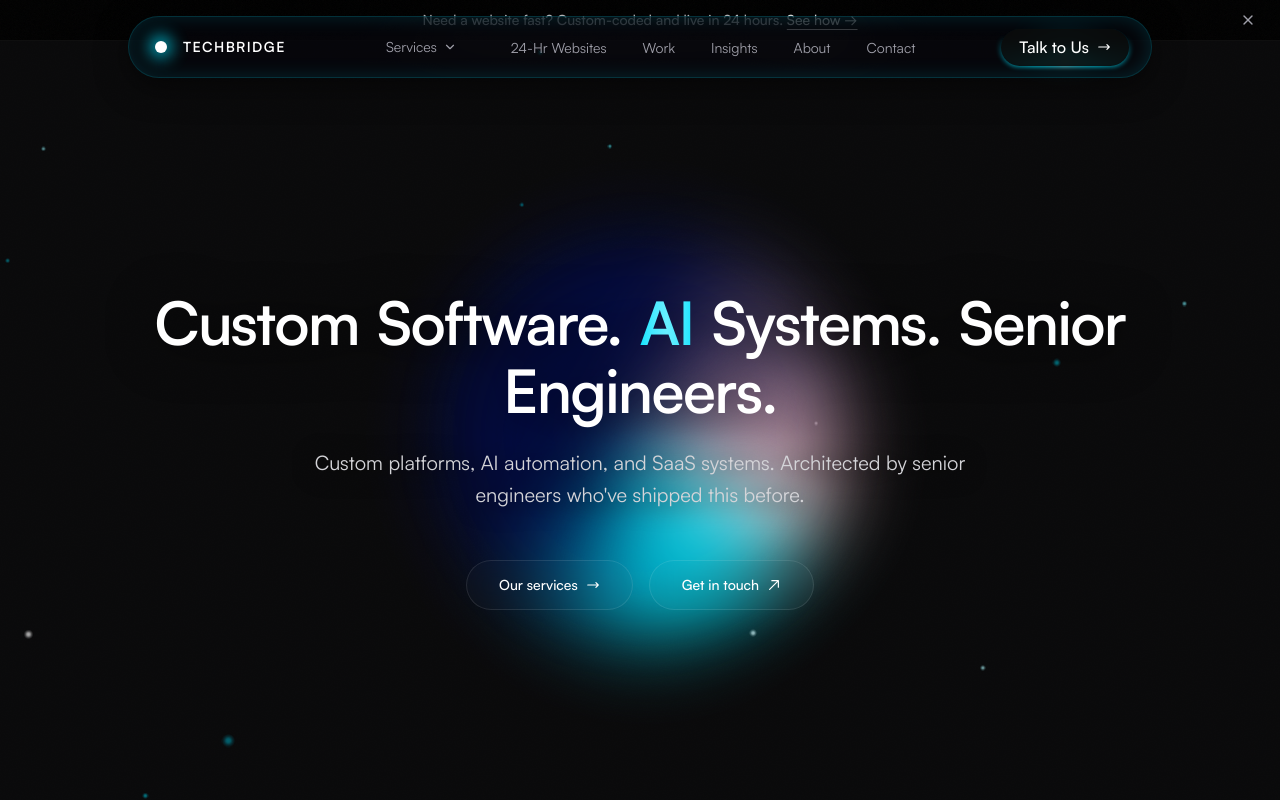
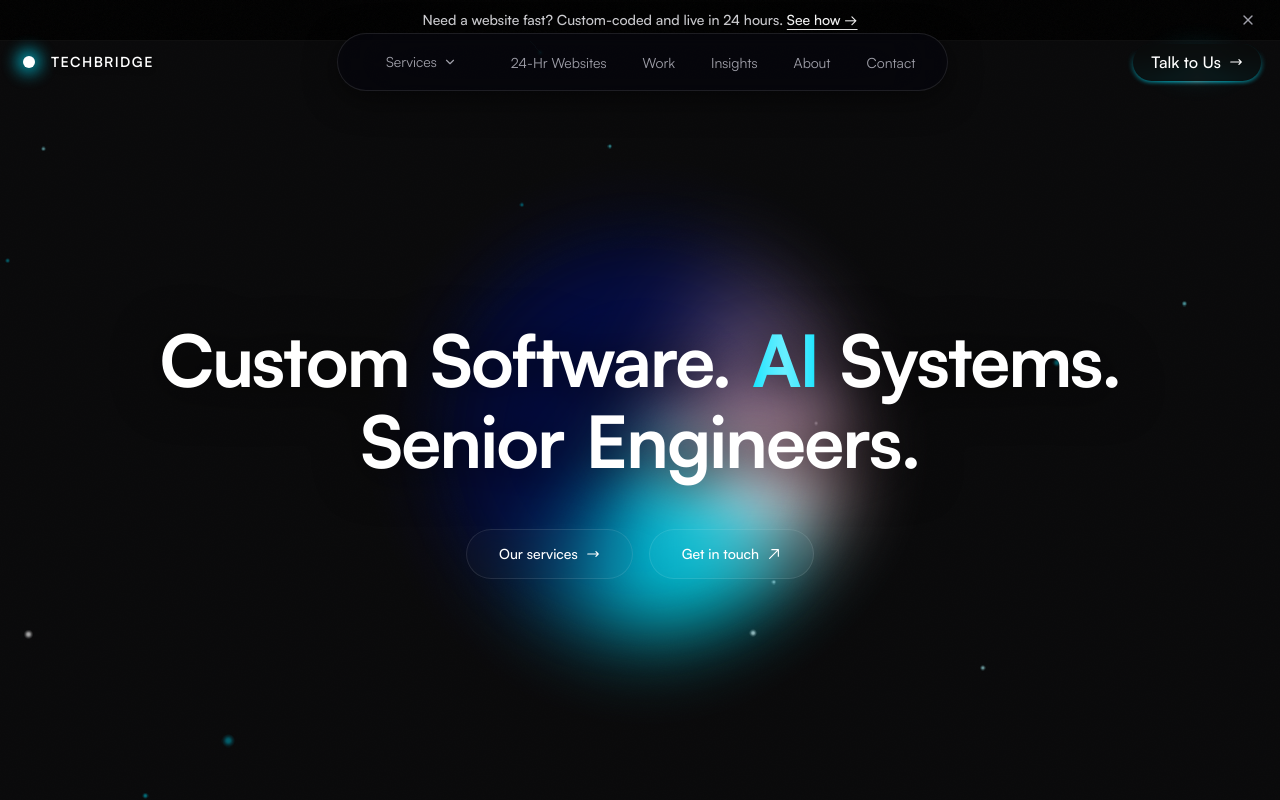
Before and after one commit to sajawalalisohail/techbridge, a Next.js app in the folder premium-next-app/: page / in a window 1280 px wide. Shown: the top 800 px of the page. Built offline with nearby package versions, Linux system fonts and the light colour scheme.

Commit message:
blob 3/18/2026 10 pm

```diff
--- a/premium-next-app/src/components/home/Hero.tsx
+++ b/premium-next-app/src/components/home/Hero.tsx
@@ -72,13 +72,13 @@ export default function Hero() {
                 className="relative z-10 mx-auto flex min-h-screen max-w-[100rem] flex-col items-center justify-center px-6 pb-24 pt-28 lg:px-10"
             >
 
-                {/* Primary headline — word-by-word reveal */}
+                {/* Primary headline */}
                 <motion.h1
                     variants={{
                         hidden: {},
-                        show: { transition: { staggerChildren: 0.08, delayChildren: 0.1 } },
+                        show: { transition: { staggerChildren: 0.1, delayChildren: 0.1 } },
                     }}
-                    className="flex max-w-5xl flex-wrap justify-center gap-x-[0.3em] text-center text-3xl font-semibold leading-[1.12] tracking-tight text-white drop-shadow-[0_4px_24px_rgba(0,0,0,0.8)] sm:text-4xl lg:text-5xl xl:text-6xl"
+                    className="flex max-w-5xl flex-wrap justify-center gap-x-[0.3em] text-center text-4xl font-bold leading-[1.12] tracking-tight text-white drop-shadow-[0_4px_24px_rgba(0,0,0,0.8)] sm:text-5xl lg:text-6xl xl:text-7xl"
                 >
                     {["Custom", "Software."].map((word, i) => (
                         <motion.span
@@ -105,15 +105,6 @@ export default function Hero() {
                         </motion.span>
                     ))}
                 </motion.h1>
-
-                {/* Sub-headline */}
-                <motion.p
-                    variants={fadeUp}
-                    className="mt-6 max-w-2xl text-center text-base leading-relaxed text-zinc-300 drop-shadow-[0_2px_12px_rgba(0,0,0,1)] sm:text-lg lg:text-xl"
-                >
-                    Custom platforms, AI automation, and SaaS systems.
-                    Architected by senior engineers who&apos;ve shipped this before.
-                </motion.p>
 
                 {/* CTA row */}
                 <motion.div
--- a/premium-next-app/src/components/layout/Navbar.tsx
+++ b/premium-next-app/src/components/layout/Navbar.tsx
@@ -400,22 +400,29 @@ export default function Navbar() {
                 >
                     <div ref={menuShellRef} className="px-3 md:px-4">
                         <div
-                            className="mx-auto mt-4 max-w-5xl rounded-full border border-brand-accent/20 bg-[#06060c]/60 shadow-[0_8px_32px_rgba(0,0,0,0.5),inset_0_0_20px_rgba(var(--brand-accent-rgb),0.15)] backdrop-blur-2xl transition-all duration-500 ease-[cubic-bezier(0.22,1,0.36,1)]"
+                            className={`mx-auto transition-all duration-500 ease-[cubic-bezier(0.22,1,0.36,1)] rounded-full border ${navState === "pill"
+                                ? "mt-4 max-w-5xl border-brand-accent/20 bg-[#06060c]/60 shadow-[0_8px_32px_rgba(0,0,0,0.5),inset_0_0_20px_rgba(var(--brand-accent-rgb),0.15)] backdrop-blur-2xl"
+                                : "mt-6 max-w-[100rem] border-transparent bg-transparent shadow-none backdrop-blur-none"
+                                }`}
                         >
                             <nav
-                                className="flex items-center justify-between px-5 py-2.5"
+                                className={`flex items-center justify-between transition-all duration-500 ${navState === "pill" ? "px-5 py-2.5" : "px-0 py-2"
+                                    }`}
                             >
                                 <Link href="/" className="group flex items-center gap-2.5">
                                     <span className="relative flex h-6 w-6 items-center justify-center">
                                         <span className="absolute inset-0 rounded-full bg-gradient-to-br from-brand-accent to-brand-accent-dark opacity-80 blur-sm transition-all duration-300 group-hover:blur group-hover:opacity-100" />
                                         <span className="relative h-3 w-3 rounded-full bg-white" />
                                     </span>
-                                    <span className="text-sm font-semibold uppercase tracking-widest text-white">
+                                    <span className="text-sm font-semibold uppercase tracking-widest text-white drop-shadow-md">
                                         TechBridge
                                     </span>
                                 </Link>
                                 <ul
-                                    className="hidden items-center md:flex gap-6 lg:gap-9"
+                                    className={`hidden items-center md:flex transition-all duration-500 rounded-full border ${navState === "pill"
+                                        ? "gap-6 lg:gap-9 border-transparent bg-transparent shadow-none backdrop-blur-none px-0 py-0"
+                                        : "gap-6 lg:gap-9 border-white/10 bg-[#06060c]/80 shadow-[0_8px_32px_rgba(0,0,0,0.5)] backdrop-blur-2xl px-8 py-2.5"
+                                        }`}
                                 >
                                     <li
                                         onMouseEnter={scheduleHoverOpen}
```
Lines whose indentation alone changed are shown as unchanged.
